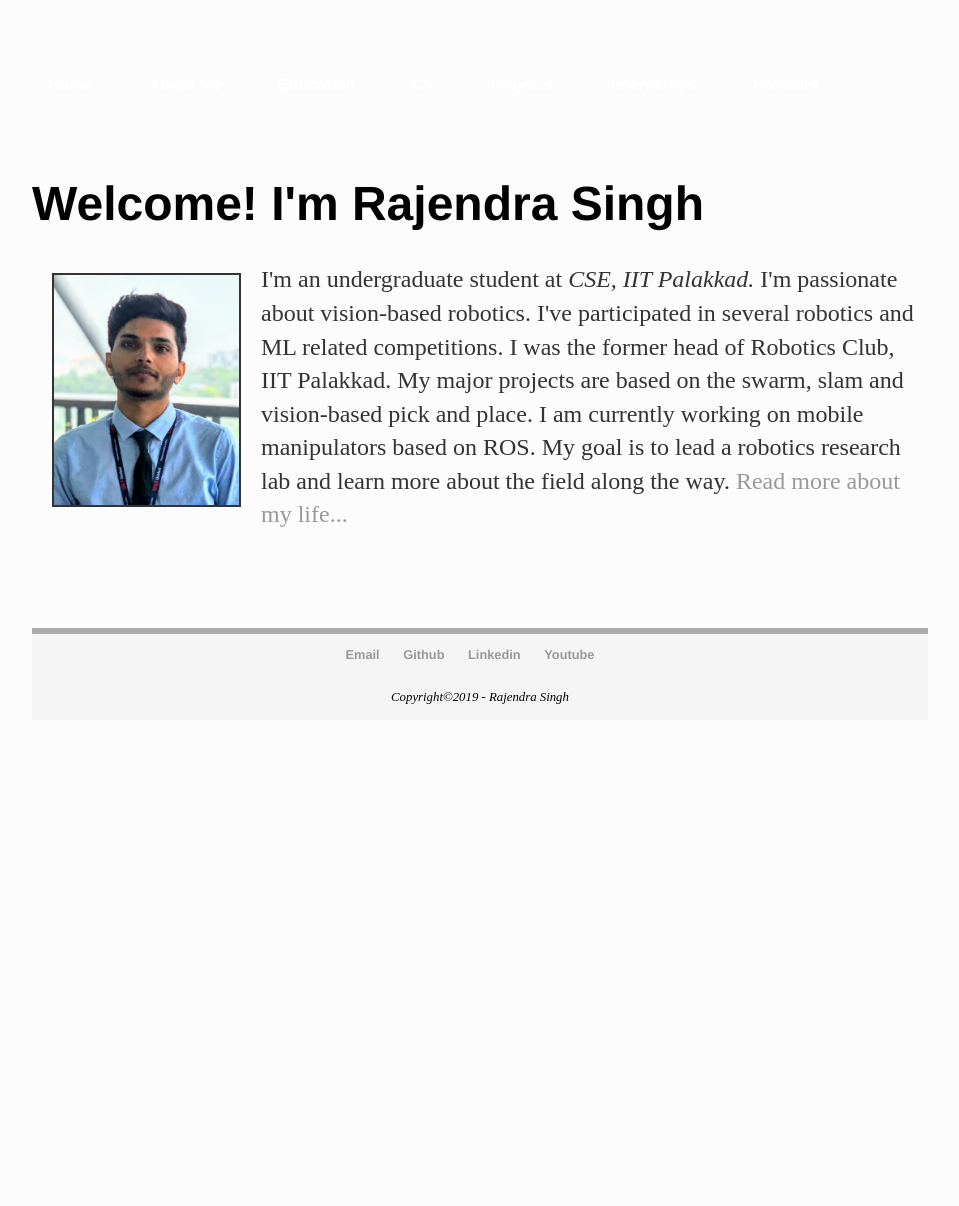
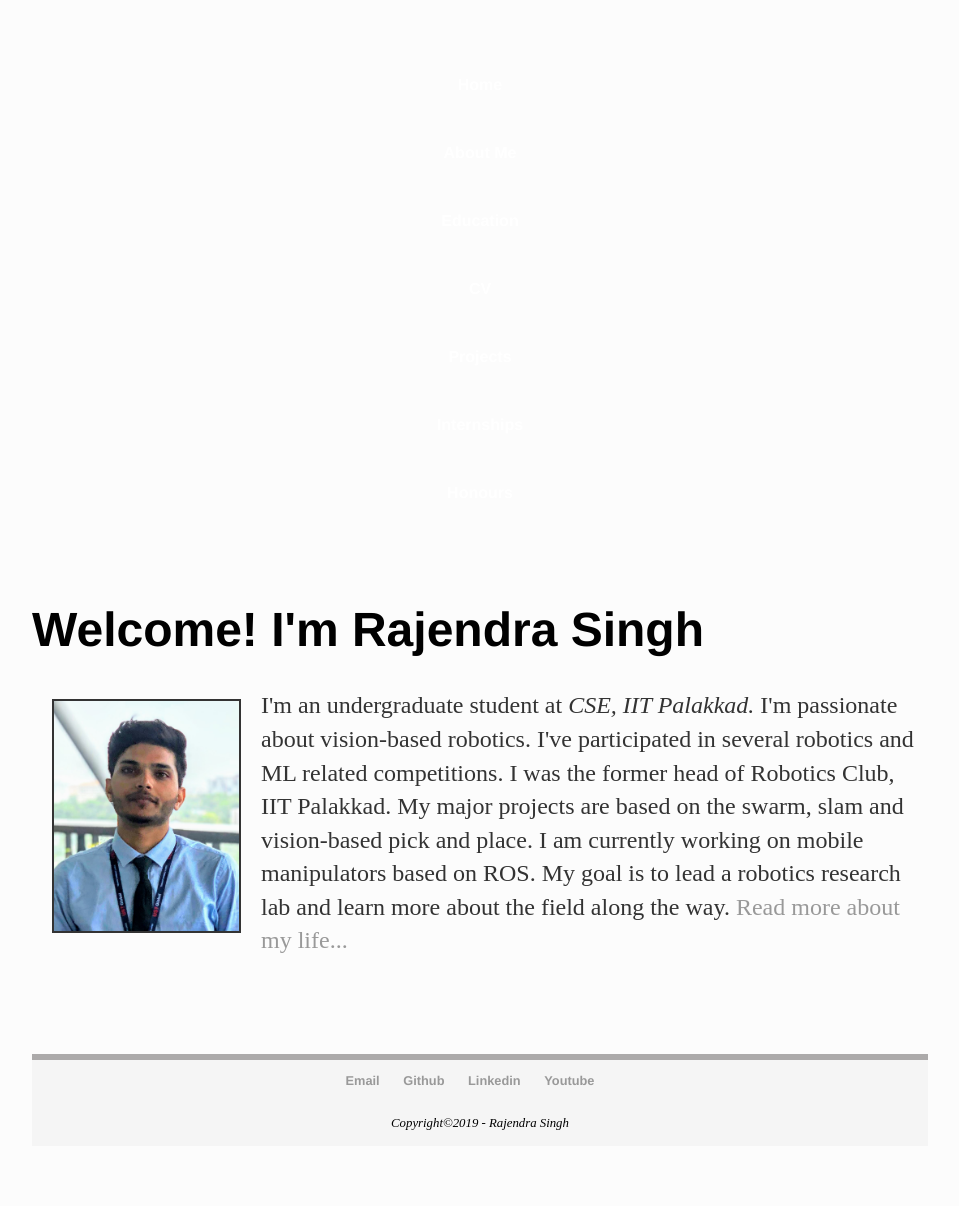
Before and after one commit to iamrajee/iamrajee.github.io, a Jekyll site: the page built from index.html, in a window 1280 px wide. Shown: the whole page, without its empty margins (160-1119 px from the left). Built offline with Jekyll 4.4.1, drawn with Linux system fonts in a browser that asks for light colours; before the commit the page ends 900 px from its top, so only the background shows below that.

Commit message:
Update main.css

```diff
--- a/css/main.css
+++ b/css/main.css
@@ -63,17 +63,17 @@ ul.tabs li{
 
 /* 	background: none; */
 	color: #222;
-	display: block;
+	display: inline-block;
 	padding: 10px 15px;
 	cursor: pointer;
 }
 
-ul.tabs li.current{
+/* ul.tabs li.current{
 	background: #ededed;
 	color: #222;
-}
+} */
 ul.tabs li a{
-	display: inline-block;
+	display: block;
   	color: white;
   	text-align: center;
   	padding: 16px;
```
